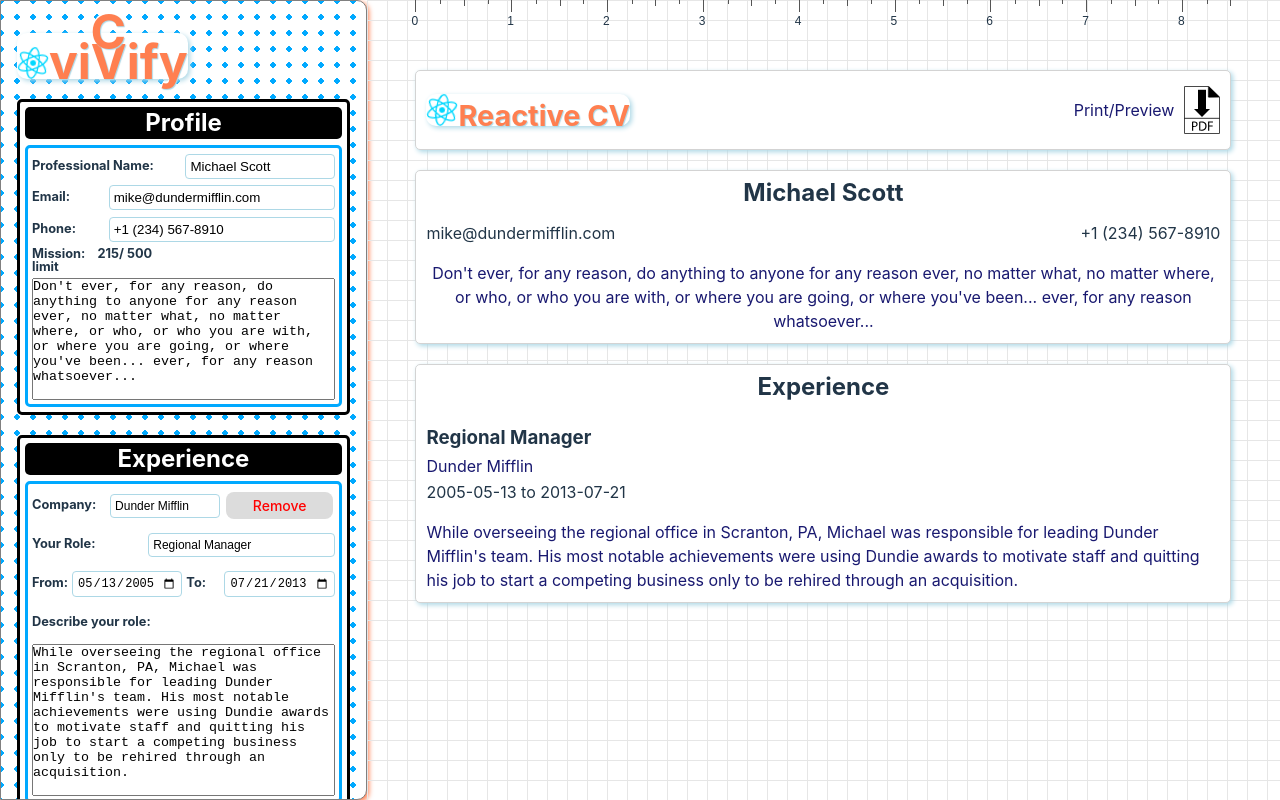
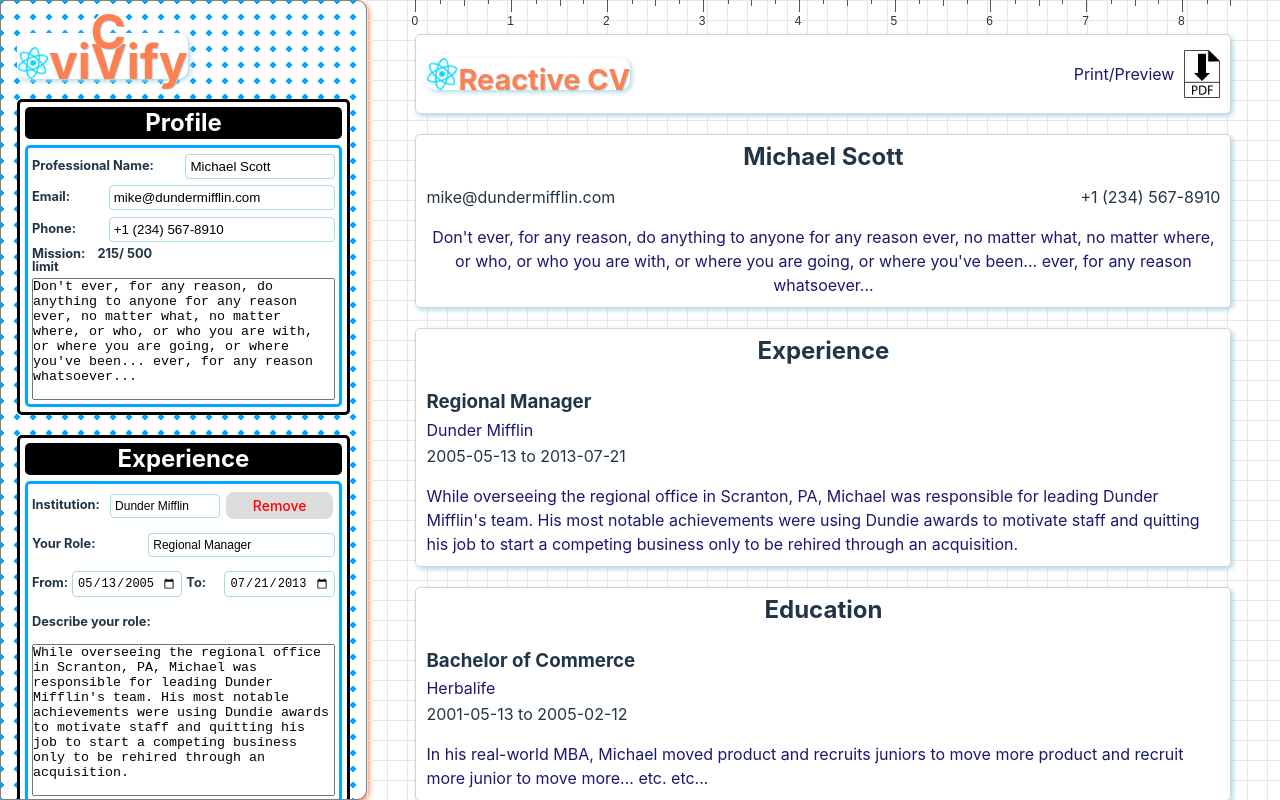
Before and after one commit to dtKinger/cvivify-react, a React (Vite) app: page / in a window 1280 px wide. Built offline with nearby package versions, Linux system fonts and the light colour scheme.

Commit message:
Add the Education sidebar and output into architecture

```diff
--- a/index.html
+++ b/index.html
@@ -4,7 +4,7 @@
     <meta charset="UTF-8" />
     <link rel="icon" type="image/svg+xml" href="/favicon.svg" />
     <meta name="viewport" content="width=device-width, initial-scale=1.0" />
-    <title>CVifify | CV Builder</title>
+    <title>CVifify | Reactive CV Builder</title>
   </head>
   <body>
     <div id="root">
--- a/src/components/AppControl.jsx
+++ b/src/components/AppControl.jsx
@@ -27,6 +27,13 @@ export function AppControl () {
     ]))
   };
 
+  const handleAddEducationNode = (newNodeData) => {
+    setEducationData((prevEducation) => ([
+      ...prevEducation,
+      newNodeData
+    ]))
+  };
+
   const handleExperienceChange = (sharedId, key, value) => {
     setExperiencesData((prevExperiences) =>
       prevExperiences.map((object) => {
@@ -41,8 +48,28 @@ export function AppControl () {
     );
   };
 
+  const handleEducationChange = (sharedId, key, value) => {
+    setEducationData((prevEducation) =>
+      prevEducation.map((object) => {
+        if (object.sharedId === sharedId) {
+          return {
+            ...object,
+            [key]: value,
+          };
+        }
+        return object;
+      })
+    );
+  };
+
   const handleRemoveExperienceNode = (sharedId) => {
     setExperiencesData(oldValues => {
+      return oldValues.filter(exp => exp.sharedId !== sharedId)
+    })
+  };
+
+  const handleRemoveEducationNode = (sharedId) => {
+    setEducationData(oldValues => {
       return oldValues.filter(exp => exp.sharedId !== sharedId)
     })
   };
@@ -62,6 +89,17 @@ export function AppControl () {
       start_date: "2005-05-13",
       worked_until: "2013-07-21",
       job_description: "While overseeing the regional office in Scranton, PA, Michael was responsible for leading Dunder Mifflin's team. His most notable achievements were using Dundie awards to motivate staff and quitting his job to start a competing business only to be rehired through an acquisition."
+    }
+  ]);
+
+  const [educationData, setEducationData] = useState([
+    {
+      sharedId: 0,
+      job_title: "Bachelor of Commerce",
+      company: "Herbalife",
+      start_date: "2001-05-13",
+      worked_until: "2005-02-12",
+      job_description: "In his real-world MBA, Michael moved product and recruits juniors to move more product and recruit more junior to move more... etc. etc..."
     }
   ]);
 
@@ -85,6 +123,18 @@ export function AppControl () {
             onRemoveNode={handleRemoveExperienceNode}
             data={experiencesData}/>
         </SidebarSection>
+        <SidebarSection
+          title="Education"
+          classes="sidebar-section"
+          onAddNode={handleAddEducationNode}
+        >
+          <InputContainer
+            section="Education"
+            onChange={handleEducationChange}
+            onRemoveNode={handleRemoveEducationNode}
+            data={educationData}
+          />
+        </SidebarSection>
 
       </Sidebar>
       <OutputArea>
@@ -92,7 +142,8 @@ export function AppControl () {
           <Icon classes="icon icon__medium" source={downloadPDF} alt="Download as PDF icon" text="Print/Preview"/>
         </Header>
         <OutputProfile data={resumeProfileData} />
-        <OutputExperience experiencesArray={Object.values(experiencesData)}/>
+        <OutputExperience section="Experience" experiencesArray={Object.values(experiencesData)} />
+        <OutputExperience section="Education" experiencesArray={Object.values(educationData)} />
       </OutputArea>
     </>
     )
--- a/src/components/InputContainer.jsx
+++ b/src/components/InputContainer.jsx
@@ -22,7 +22,7 @@ const InputContainer = ({ section, data, onChange, onRemoveNode }) => {
       <button className="btn delete-btn" onClick={(e) => handleRemoveInput(node.sharedId)}>
         Remove
       </button>
-      <label className="form-label form-label__company" htmlFor={`${section}-company-${node.sharedId}`}>Company: </label>
+      <label className="form-label form-label__company" htmlFor={`${section}-company-${node.sharedId}`}>Institution: </label>
       <input
         id={`${section}-company-${node.sharedId}`}
         className="form-input form-input__company"
--- a/src/components/OutputExperience.jsx
+++ b/src/components/OutputExperience.jsx
@@ -1,7 +1,7 @@
 import { useState } from 'react';
 import '../styles/OutputArea.css'
 
-function OutputExperience({ experiencesArray }) {
+function OutputExperience({ experiencesArray, section }) {
 
   const ListOutputExperiences = experiencesArray.map((node) => (
       <div key={node.sharedId} section-id={node.sharedId} className="experience-node">
@@ -19,7 +19,7 @@ function OutputExperience({ experiencesArray }) {
 
   return (
     <div className="output-component">
-      <h2>Experience</h2>
+      <h2>{section}</h2>
       {ListOutputExperiences}
     </div>
   );
--- a/src/components/SidebarSection.jsx
+++ b/src/components/SidebarSection.jsx
@@ -11,7 +11,7 @@ function SidebarSection({ title, classes, onAddNode, children }) {
     let newNodeData = {
       sharedId: sharedId,
       job_title: "Your Role",
-      company: "Your Employer",
+      company: "Institution",
       start_date: "From when",
       worked_until: "when?",
       job_description: "Tell us about it."
```
